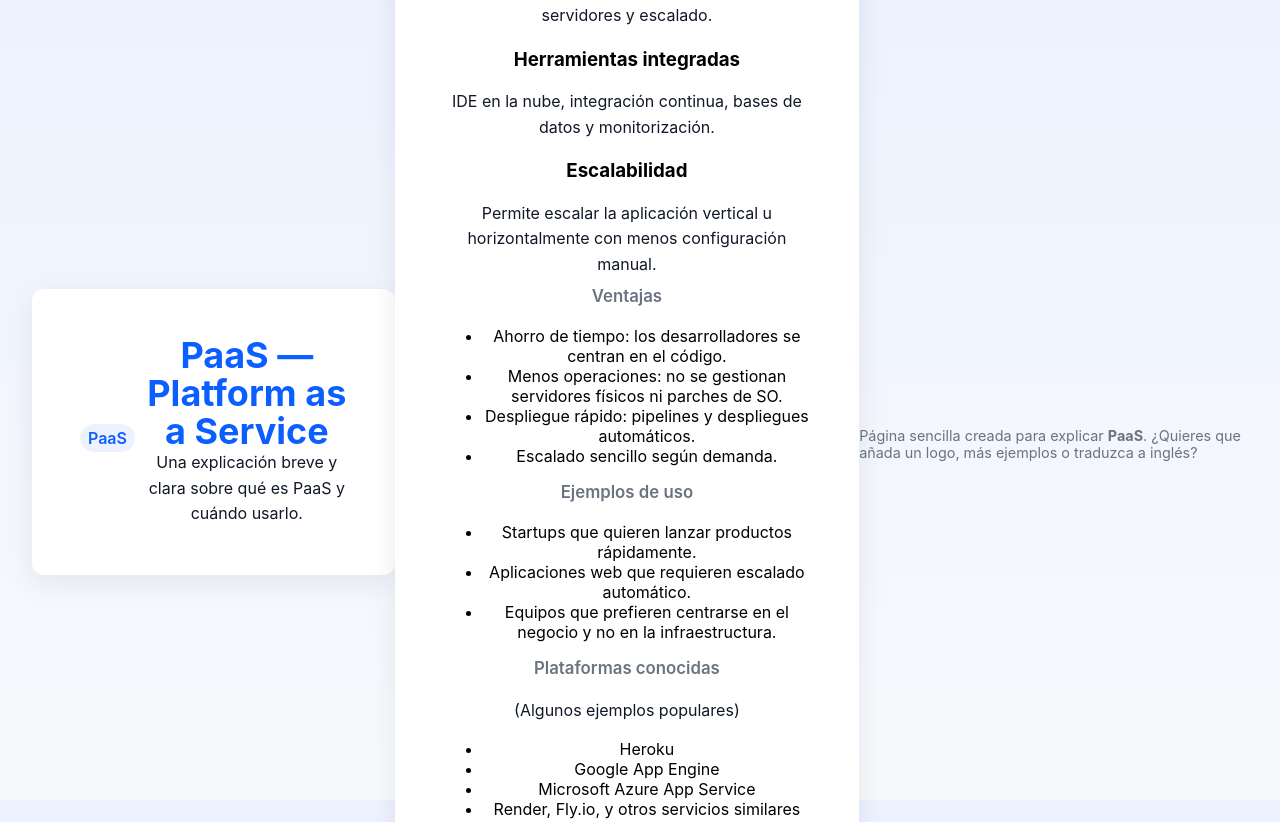
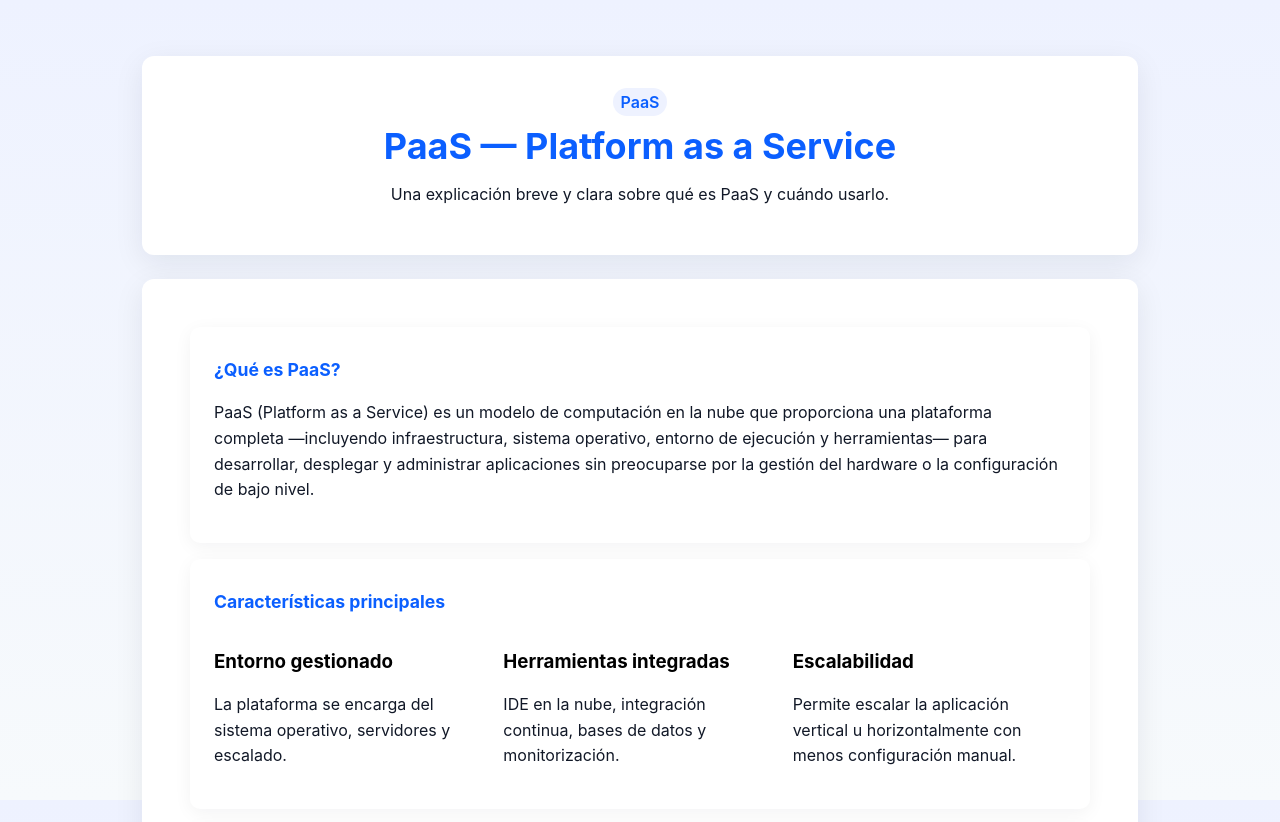
Before and after one commit to Jeaqueline/demo-pass-ia, a plain HTML site: page index.html in a window 1280 px wide. Shown: the top 822 px of the page. Drawn offline with Linux system fonts and the light colour scheme.

Commit message:
Update index.html

```diff
--- a/index.html
+++ b/index.html
@@ -1,5 +1,5 @@
 <!doctype html>
-<head>
+<html lang="es">
 <head>
 <meta charset="utf-8" />
 <meta name="viewport" content="width=device-width, initial-scale=1" />
@@ -7,27 +7,26 @@
 <style>
 :root{--bg:#f7fafc;--card:#ffffff;--accent:#0b5fff;--muted:#6b7280}
 html,body{height:100%;margin:0;font-family:Inter, system-ui, -apple-system, "Segoe UI", Roboto, "Helvetica Neue", Arial;}
-    body{display:flex;align-items:center;justify-content:center;background:linear-gradient(180deg,#eef2ff, var(--bg));padding:2rem;}
-    .container{max-width:900px;background:var(--card);border-radius:12px;box-shadow:0 8px 30px rgba(15,23,42,0.08);padding:3rem;text-align:center;}
-    h1{margin:0;font-size:2.25rem;color:var(--accent);line-height:1.05;}
-    h2{margin:.5rem 0 1.25rem;font-size:1.05rem;color:var(--muted);font-weight:600;}
-    p{color:#111827;font-size:1rem;margin:0 auto;max-width:68ch;line-height:1.6;}
-    footer{margin-top:1.5rem;color:var(--muted);font-size:0.9rem;}
-    .badge{display:inline-block;background:#eef2ff;color:var(--accent);padding:.25rem .5rem;border-radius:999px;font-weight:600;margin-top:.75rem;}
+body{background:linear-gradient(180deg,#eef2ff, var(--bg));padding:2rem;}
+.container{max-width:900px;background:var(--card);border-radius:12px;box-shadow:0 8px 30px rgba(15,23,42,0.08);padding:2rem 3rem;margin:1.5rem auto;}
+h1{margin:0;font-size:2.25rem;color:var(--accent);line-height:1.05;text-align:center;}
+h2{margin:.5rem 0 1.25rem;font-size:1.1rem;color:var(--accent);font-weight:700;}
+p, li{color:#111827;font-size:1rem;line-height:1.6;}
+ul, ol{padding-left:1.2rem;}
+footer{text-align:center;margin-top:1.5rem;color:var(--muted);font-size:0.9rem;}
+.badge{display:inline-block;background:#eef2ff;color:var(--accent);padding:.25rem .5rem;border-radius:999px;font-weight:600;margin:auto;margin-bottom:.75rem;}
+.card{background:var(--card);padding:1.5rem;margin-top:1rem;border-radius:10px;box-shadow:0 4px 18px rgba(15,23,42,0.05);}
+.grid{display:grid;grid-template-columns:repeat(auto-fit,minmax(220px,1fr));gap:1rem;margin-top:1rem;}
 </style>
 </head>
 <body>
-<header>
-<div class="container">
-<div style="display:flex;align-items:center;gap:12px">
+
+
+<div class="container" style="text-align:center;">
 <div class="badge">PaaS</div>
-<div>
 <h1>PaaS — Platform as a Service</h1>
 <p class="lead">Una explicación breve y clara sobre qué es PaaS y cuándo usarlo.</p>
 </div>
-</div>
-</div>
-</header>
 
 
 <main class="container">
@@ -79,7 +78,7 @@
 
 <section class="card">
 <h2>Plataformas conocidas</h2>
-<p class="lead">(Algunos ejemplos populares)</p>
+<p>(Algunos ejemplos populares)</p>
 <ul>
 <li>Heroku</li>
 <li>Google App Engine</li>
@@ -111,7 +110,9 @@
 
 
 <footer>
-Página sencilla creada para explicar <strong>PaaS</strong>. ¿Quieres que añada un logo, más ejemplos o traduzca a inglés?
+Página sencilla creada para explicar <strong>PaaS</strong>.
 </footer>
+
+
 </body>
 </html>
```
Lines whose indentation alone changed are shown as unchanged.
